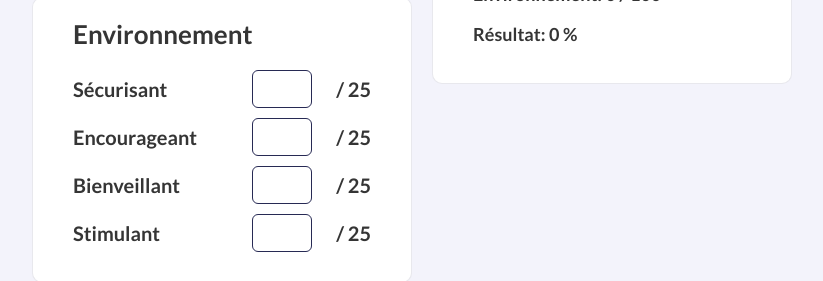
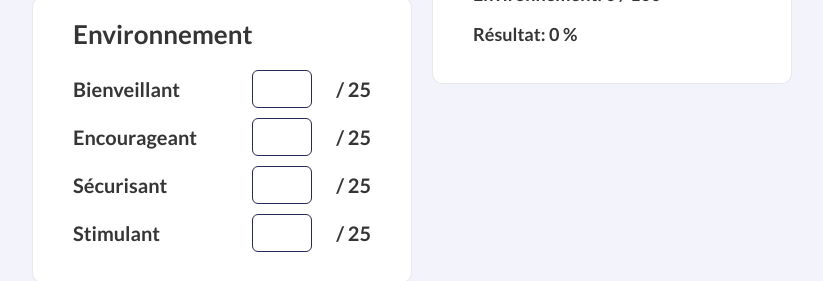
Before and after one commit to JeanCarriere/compteurdelamotivation, a React (Create React App) app: page / in a window 1280 px wide. Shown: the part 877-1158 px from the top of the page, without its empty margins (228-1051 px from the left). Built offline with nearby package versions, Linux system fonts and the light colour scheme.

Commit message:
Reorder Environment's input

```diff
--- a/src/App.js
+++ b/src/App.js
@@ -53,9 +53,9 @@ class App extends React.Component {
           </div>
           <div className="app__box">
             <h2>Environnement</h2>
+            <div className="input"><span>Bienveillant</span><input type="text" value={bienveillant} onChange={(e) => this.setState({bienveillant: this.check(e.target.value, 25)})}/><span> / 25</span></div>
+            <div className="input"><span>Encourageant</span><input type="text" value={encourageant} onChange={(e) => this.setState({encourageant: this.check(e.target.value, 25)})}/><span> / 25</span></div>
             <div className="input"><span>Sécurisant</span><input type="text" value={securisant} onChange={(e) => this.setState({securisant: this.check(e.target.value, 25)})}/><span> / 25</span></div>
-            <div className="input"><span>Encourageant</span><input type="text" value={encourageant} onChange={(e) => this.setState({encourageant: this.check(e.target.value, 25)})}/><span> / 25</span></div>
-            <div className="input"><span>Bienveillant</span><input type="text" value={bienveillant} onChange={(e) => this.setState({bienveillant: this.check(e.target.value, 25)})}/><span> / 25</span></div>
             <div className="input"><span>Stimulant</span><input type="text"  value={stimulant} onChange={(e) => this.setState({stimulant: this.check(e.target.value, 25)})}/><span> / 25</span></div>
           </div>
         </div>
```
